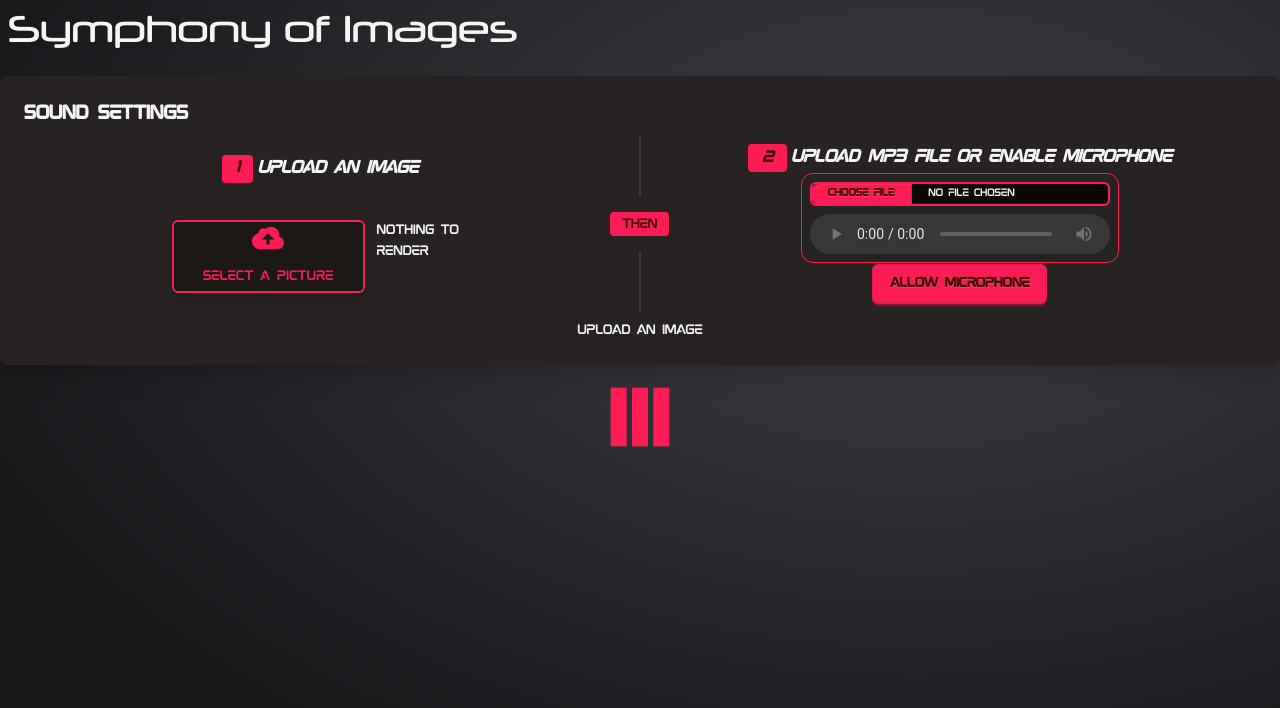
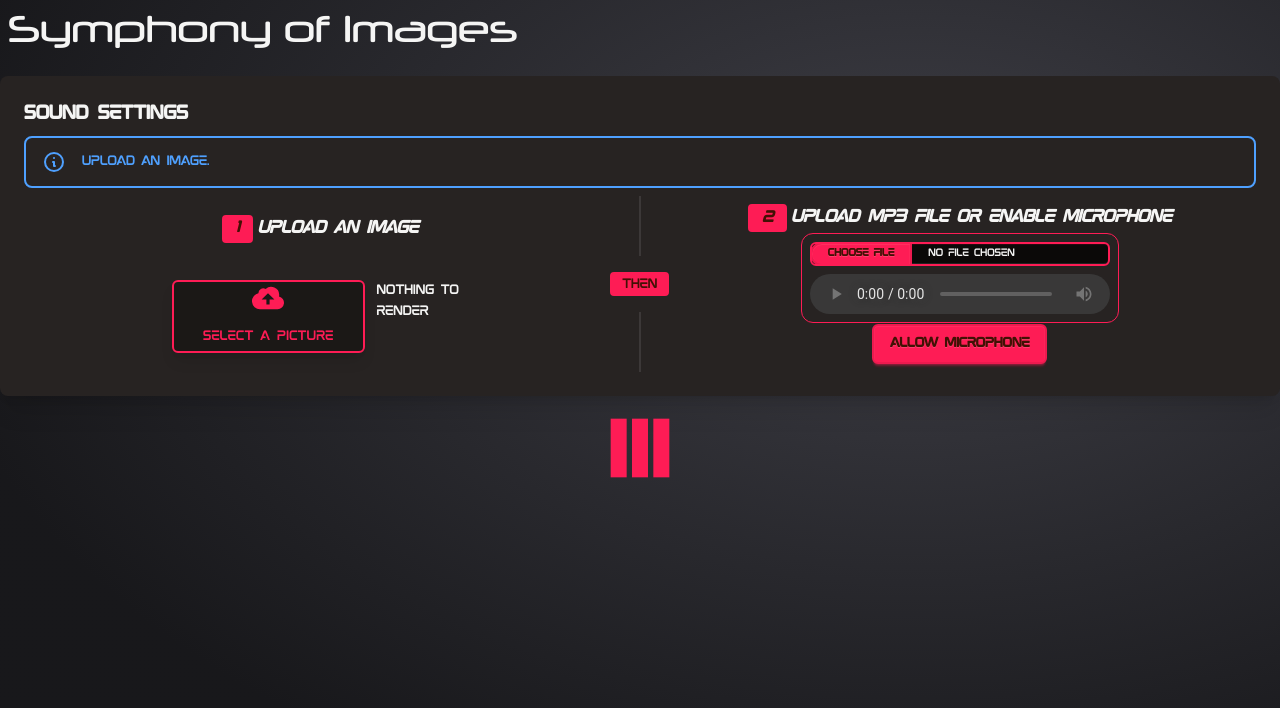
Before and after one commit to guillaume-gomez/symphony-of-images, a React (Vite) app: page / in a window 1280 px wide. Shown: the top 708 px of the page. Built offline with nearby package versions, Linux system fonts and the light colour scheme.

Commit message:
add option

```diff
--- a/src/App.tsx
+++ b/src/App.tsx
@@ -22,6 +22,14 @@ function App() {
         <AppContextProvider>
           <div className="flex flex-col gap-5">
             <Card title="Sound settings">
+              <div className="flex flex-row">
+                <div role="alert" className="alert alert-info alert-outline w-full">
+                  <svg xmlns="http://www.w3.org/2000/svg" fill="none" viewBox="0 0 24 24" className="h-6 w-6 shrink-0 stroke-current">
+                    <path strokeLinecap="round" strokeLinejoin="round" strokeWidth="2" d="M13 16h-1v-4h-1m1-4h.01M21 12a9 9 0 11-18 0 9 9 0 0118 0z"></path>
+                  </svg>
+                  <span>{!imageBase64 ?  "Upload an Image" : "Then, add sound or enable microphone"}.</span>
+                </div>
+              </div>
               <div className="flex w-full flex-col lg:flex-row">
                 <div className="card rounded-box grid h-44 grow place-items-center lg:w-6/12" style={{background: "var(--color-base-400)"}}>
                   <BadgeTitle number={1} text={"Upload an image"} />
@@ -39,9 +47,6 @@ function App() {
                   <Mp3Player />
                   <AudioPermission />
                 </div>
-              </div>
-              <div className="flex flex-row justify-center items-center">
-                <span>{!imageBase64 ?  "Upload an Image" : "Add sound"}</span>
               </div>
             </Card>
             {
```
